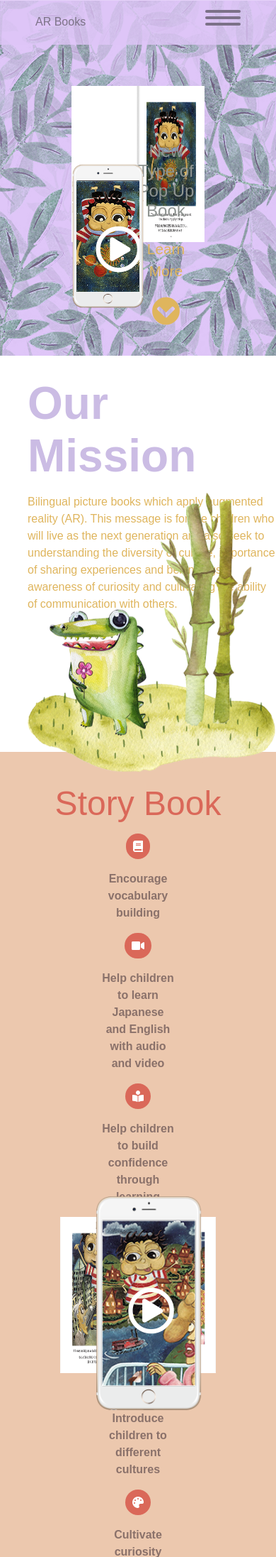
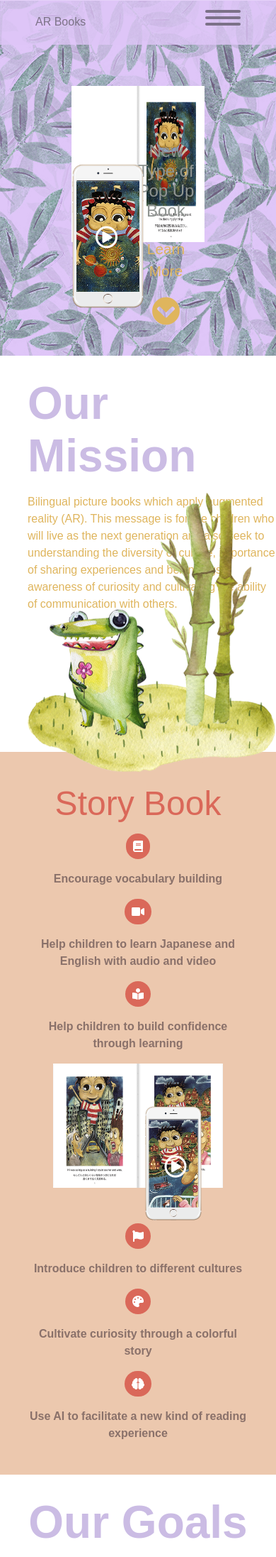
Before and after one commit to asingleton6/arbooks, a PHP site: page / in a window 390 px wide. Shown: the top 2193 px of the page at 71% size. Run offline with PHP 8.4, Linux system fonts and the light colour scheme; some libraries are stand-ins or nearby versions.

Commit message:
Responsive design for story book and coloring book.

```diff
--- a/css/style.css
+++ b/css/style.css
@@ -573,18 +573,25 @@ input.form-control::-ms-input-placeholder, textarea.form-control::-ms-input-plac
     padding-left: 10%;
   }
 
-  .story-book .device-wrapper, .coloring-book .device-wrapper {
-    left: 40px;
-  }
-
   .book-image-wrapper {
     width: 280px;
     height: 220px;
   }
 
   .story-book .storybook-wrapper, .coloring-book .storybook-wrapper {
-    width: 280px;
-    height: 220px;
+    width: 300px;
+    height: 175px;
+    margin-bottom: 50px;
+  }
+
+  .story-book .device-wrapper, .coloring-book .device-wrapper {
+    width: 80px;
+    bottom: 165px;
+    left: 50px;
+  }
+
+  .play-button {
+    font-size: 0.4em;
   }
 
   .whole-m {
--- a/index.php
+++ b/index.php
@@ -90,7 +90,7 @@
   <section class="story-book pink-bg">
     <h2 class="pink-text lighter-text">Story Book</h2>
     <div class="content padding-both">
-      <div class="third center-text">
+      <div class="third center-text whole-m">
         <i class="fas fa-book"></i>
         <p>Encourage vocabulary building</p>
         <i class="fas fa-video"></i>
@@ -120,7 +120,7 @@
           </div>
         </div>
       </div>
-      <div class="third center-text">
+      <div class="third center-text whole-m">
         <i class="fas fa-flag"></i>
         <p>Introduce children to different cultures</p>
         <i class="fas fa-palette"></i>
@@ -148,7 +148,7 @@
   <section class="coloring-book purple-bg">
     <h2 class="dark-purple-text lighter-text">Coloring Book</h2>
     <div class="content padding-both">
-      <div class="third center-text">
+      <div class="third center-text whole-m">
         <i class="fas fa-book"></i>
         <p>Introducing a new kind of coloring book to encourage creativity!</p>
         <i class="far fa-eye"></i>
@@ -176,7 +176,7 @@
           </div>
         </div>
       </div>
-      <div class="third center-text">
+      <div class="third center-text whole-m">
         <i class="far fa-images"></i>
         <p>Colored images will appear on your device in 3d.</p>
         <i class="fas fa-palette"></i>
```
